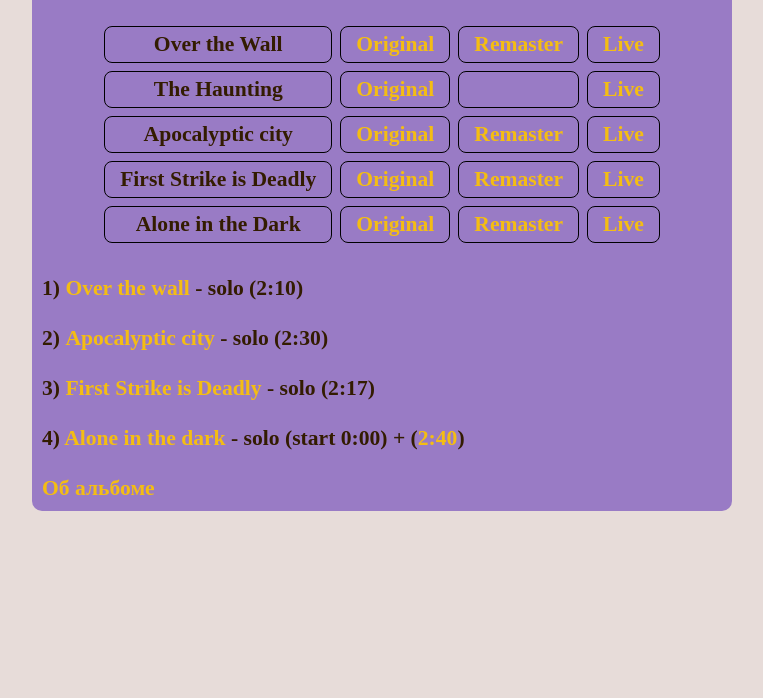
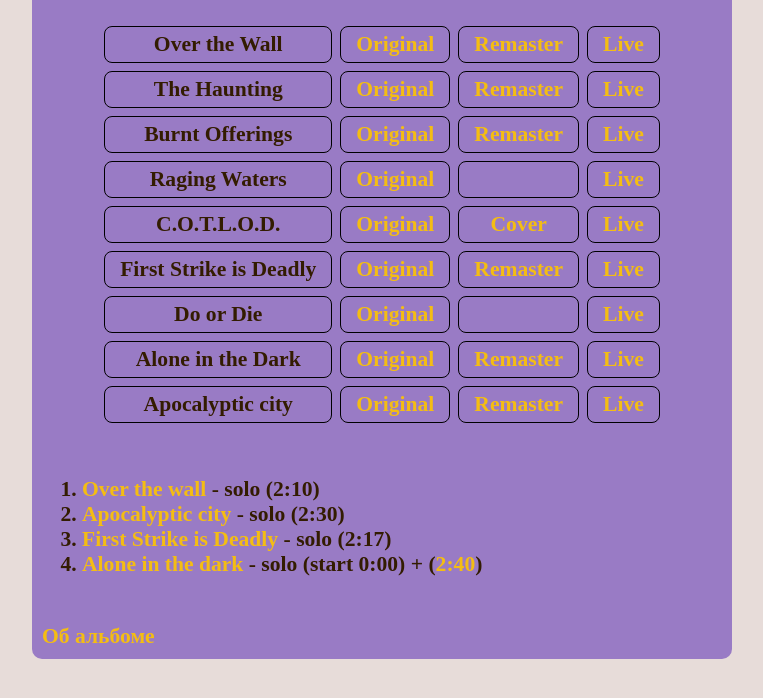
Before and after one commit to pavel689/testament, a plain HTML site: page index.html in a window 1280 px wide. Shown: the part 76-774 px from the top of the page, without its empty margins (288-1051 px from the left). Drawn offline with Linux system fonts and the light colour scheme.

Commit message:
Update index.html

```diff
--- a/index.html
+++ b/index.html
@@ -25,21 +25,66 @@
 
 
       <div id="list">
+
 	 <div class="tablerow">
+
 	  <div class="bar">Over the Wall</div>
 	  <div class="bar"><a href="https://www.youtube.com/watch?v=lqlHxV9Pvcc&ab_channel=TestAmenTtoons" 	   target=_blank title="ссылка на Youtube">Original</a></div>
  	  <div class="bar"><a href="https://www.youtube.com/watch?v=gZkYB81FeDc&ab_channel=Testament-Topic" 	   	   target=_blank title="ссылка на YouTube"> Remaster </a> </div>
 	  <div class="bar"><a href="https://www.youtube.com/watch?v=-gHVDm_1WrU&ab_channel=ahehheh23&t=0m08s" 	   	   target=_blank title="Live-версия">Live</a> </div>
+
 	 </div>
+
 
 	<div class="tablerow">
 	 <div class="bar">The Haunting</div>
 	 <div class="bar"><a href="https://www.youtube.com/watch?v=gZNUHcnxcy4&ab_channel=TestAmenTtoons"
-target=_blank title="ссылка на YouTube">Original</a></div>
-	 <div class="bar"><a href="" target=_blank title=""></a></div>
-	 <div class="bar"><a href="https://www.youtube.com/watch?v=ExwHcgPRu-4&ab_channel=mikeyth3mexican&t=0m04s" target=_blank title="ссылка на YouTube">Live</a></div>
+	  target=_blank title="ссылка на YouTube">Original</a></div>
+	 <div class="bar"><a href="https://www.youtube.com/watch?v=5e5GEgg7c58&ab_channel=Testament-Topic" 	  target=_blank title="">Remaster</a></div>
+	 <div class="bar"><a href="https://www.youtube.com/watch?v=ExwHcgPRu-4&ab_channel=mikeyth3mexican&t=0m04s" 		  target=_blank title="ссылка на YouTube">Live</a></div>
 	 </div>
 
+	<div class="tablerow">
+	 <div class="bar">Burnt Offerings</div>
+	 <div class="bar"><a href="https://www.youtube.com/watch?v=j4LRACevUdU&ab_channel=Testament-Topic" 	  target=_blank title="ссылка на YouTube">Original</a></div>
+	 <div class="bar"><a href="https://www.youtube.com/watch?v=aBk5phWcekI&ab_channel=TestAmenTtoons" 	  target=_blank title="ссылка на YouTube">Remaster</a></div>
+	 <div class="bar"><a href="https://www.youtube.com/watch?v=OXrYoTAXAvI&ab_channel=🎶🎧7845954🎧🎶🎸🎼📡&t=0m58s" target=_blank title="ссылка на YouTube">Live</a></div>
+	</div>
+
+	<div class="tablerow">
+	 <div class="bar">Raging Waters</div>
+	 <div class="bar"><a href="https://www.youtube.com/watch?v=NG11XSCbfZ8&ab_channel=Testament-Topic" 	  target=_blank title="ссылка на YouTube">Original</a></div>
+	 <div class="bar"><a href="" target=_blank title="ссылка на YouTube"></a></div>
+	 <div class="bar"><a href="https://www.youtube.com/watch?v=XwG23OajqF4&ab_channel=DovladoneVlajkone" 	  	  target=_blank title="ссылка на YouTube">Live</a></div>
+	</div>
+
+
+	<div class="tablerow">
+	 <div class="bar" > <p title="Curse of the Legions of Death">C.O.T.L.O.D.</p></div>
+	 <div class="bar"><a href="https://www.youtube.com/watch?v=-YAZrCfgZzU&ab_channel=TestAmenTtoons" target=_blank title="ссылка на YouTube">Original</a></div>
+	 <div class="bar"><a href="https://www.youtube.com/watch?v=srYMcGFoXQo&ab_channel=Crisix" target=_blank 	  title="Crisix">Cover</a></div>
+	 <div class="bar"><a href="https://www.youtube.com/watch?v=hgY_b_WTOhk&ab_channel=jacksonroystondrumming&t=1m04s" target=_blank title="Только аудио">Live</a></div>
+	</div>
+
+ 	<div class="tablerow">
+	  <div class="bar">First Strike is Deadly</div> <div class="bar"><a href="https://www.youtube.com/watch?v=HVKZoBX8L6g&ab_channel=TestAmenTtoons&t=2m17s" target=_blank title="ссылка на Youtube"> Original</a></div>
+	  <div class="bar"><a href="https://www.youtube.com/watch?v=CPQJJWjBUSs&ab_channel=Testament-Topic" 	   target=_blank title="ссылка на Youtube"> Remaster</a></div>
+	  <div class="bar"><a href="https://www.youtube.com/watch?v=g8etq3HxUVg&ab_channel=J30Aabsoluto&t=0m26s" 	   target=_blank title="Live-версия">Live</a></div>
+	 </div>
+
+
+	<div class="tablerow">
+	 <div class="bar">Do or Die</div>
+	 <div class="bar"><a href="https://www.youtube.com/watch?v=UeQj81OaD8k&ab_channel=Testament-Topic" 	  target=_blank title="ссылка на YouTube">Original</a></div>
+	 <div class="bar"><a href="" target=_blank title="ссылка на YouTube"></a></div>
+	 <div class="bar"><a href="https://www.youtube.com/watch?v=ziAKgzMSFjk&ab_channel=Testament-Topic&t=0m19s" target=_blank title="ссылка на YouTube">Live</a></div>
+	</div>
+
+ 	<div class="tablerow">
+	  <div class="bar">Alone in the Dark</div> <div class="bar"><a href="https://www.youtube.com/watch?v=3vbKnPFFkA8&ab_channel=TestAmenTtoons" target=_blank title="ссылка на Youtube"> Original</a></div>
+	  <div class="bar"><a href="https://www.youtube.com/watch?v=qlMwK_IBYzQ&ab_channel=Testament-Topic" 	   target=_blank title="ссылка на Youtube"> Remaster</a></div>
+	  <div class="bar"><a href="https://www.youtube.com/watch?v=xPK1bu_ENd4&ab_channel=eddieriffs&t=0m10s" 	   	   target=_blank title="Live-версия">Live</a></div>
+	</div>
 
 	 <div class="tablerow">
 	  <div class="bar">Apocalyptic city</div>
@@ -48,44 +93,41 @@ target=_blank title="ссылка на YouTube">Original</a></div>
 	  <div class="bar"><a href="https://www.youtube.com/watch?v=Lcxa7ROVHM4&ab_channel=JoseCastillo&t=0m38s" 	   target=_blank title="Live-версия">Live</a></div>
 	 </div>
 
-	 <div class="tablerow">
-	  <div class="bar">First Strike is Deadly</div> <div class="bar"><a href="https://www.youtube.com/watch?v=HVKZoBX8L6g&ab_channel=TestAmenTtoons&t=2m17s" target=_blank title="ссылка на Youtube"> Original</a></div>
-	  <div class="bar"><a href="https://www.youtube.com/watch?v=CPQJJWjBUSs&ab_channel=Testament-Topic" target=_blank title="ссылка на Youtube"> Remaster</a></div>
-	  <div class="bar"><a href="https://www.youtube.com/watch?v=g8etq3HxUVg&ab_channel=J30Aabsoluto&t=0m26s" target=_blank title="Live-версия">Live</a></div>
-	 </div>
 
-	 <div class="tablerow">
-	  <div class="bar">Alone in the Dark</div> <div class="bar"><a href="https://www.youtube.com/watch?v=3vbKnPFFkA8&ab_channel=TestAmenTtoons" target=_blank title="ссылка на Youtube"> Original</a></div>
-	  <div class="bar"><a href="https://www.youtube.com/watch?v=qlMwK_IBYzQ&ab_channel=Testament-Topic" target=_blank title="ссылка на Youtube"> Remaster</a></div>
-	  <div class="bar"><a href="https://www.youtube.com/watch?v=xPK1bu_ENd4&ab_channel=eddieriffs&t=0m10s" 	   target=_blank title="Live-версия">Live</a></div>
 
-	 </div>
+
+
+
+
    </div>
 
 	<br>
 
 
-
-   <div id="solo">
-	1) <a href="https://www.youtube.com/watch?v=lqlHxV9Pvcc&ab_channel=TestAmenTtoons&t=2m10s"
-target=_blank title="ссылка на Youtube">Over the wall</a> -   solo (2:10) <br><br>
+  <ol id="solo">
 
 
-	2) <a href="https://www.youtube.com/watch?v=7Y2IxZsgXlE&ab_channel=Testament-Topic&t=2m30s"
-target=_blank title="ссылка на Youtube">Apocalyptic city</a> -  solo (2:30) <br><br>
+	<li><a href="https://www.youtube.com/watch?v=lqlHxV9Pvcc&ab_channel=TestAmenTtoons&t=2m10s"
+target=_blank title="ссылка на Youtube" class="qwerty">Over the wall</a> -   solo (2:10)</li>
 
-	3)<a href="https://www.youtube.com/watch?v=HVKZoBX8L6g&ab_channel=TestAmenTtoons&t=2m17s" target=_blank title="ссылка на Youtube"> First Strike is Deadly</a> -  solo (2:17) <br><br>
 
-	4)<a href="https://www.youtube.com/watch?v=3vbKnPFFkA8&ab_channel=TestAmenTtoons" target=_blank title="ссылка на Youtube"> Alone in the dark</a> -  solo (start 0:00) + (<a href="https://www.youtube.com/watch?v=3vbKnPFFkA8&ab_channel=TestAmenTtoons&t=2m40s" target=_blank title="ссылка на Youtube">2:40</a>)
+	<li><a href="https://www.youtube.com/watch?v=7Y2IxZsgXlE&ab_channel=Testament-Topic&t=2m30s"
+target=_blank title="ссылка на Youtube">Apocalyptic city</a> -  solo (2:30)</li>
 
-   </div> <br>
+	<li><a href="https://www.youtube.com/watch?v=HVKZoBX8L6g&ab_channel=TestAmenTtoons&t=2m17s" target=_blank title="ссылка на Youtube"> First Strike is Deadly</a> -  solo (2:17) </li>
+
+	<li><a href="https://www.youtube.com/watch?v=3vbKnPFFkA8&ab_channel=TestAmenTtoons" target=_blank title="ссылка на Youtube"> Alone in the dark</a> -  solo (start 0:00) + (<a href="https://www.youtube.com/watch?v=3vbKnPFFkA8&ab_channel=TestAmenTtoons&t=2m40s" target=_blank title="ссылка на Youtube">2:40</a>)</li>
+
+
+  </ol>
+ <br>
 
 	 <a href="https://zen.yandex.ru/media/thisdayinmetal/klassika-tresha-testament-the-legacy-5eaaad0af8a2e40127a1e066" target=_blank
 title="Об альбоме" > Об альбоме </a>
 
 
 
- </div>
+
 
  </div>
 
```
